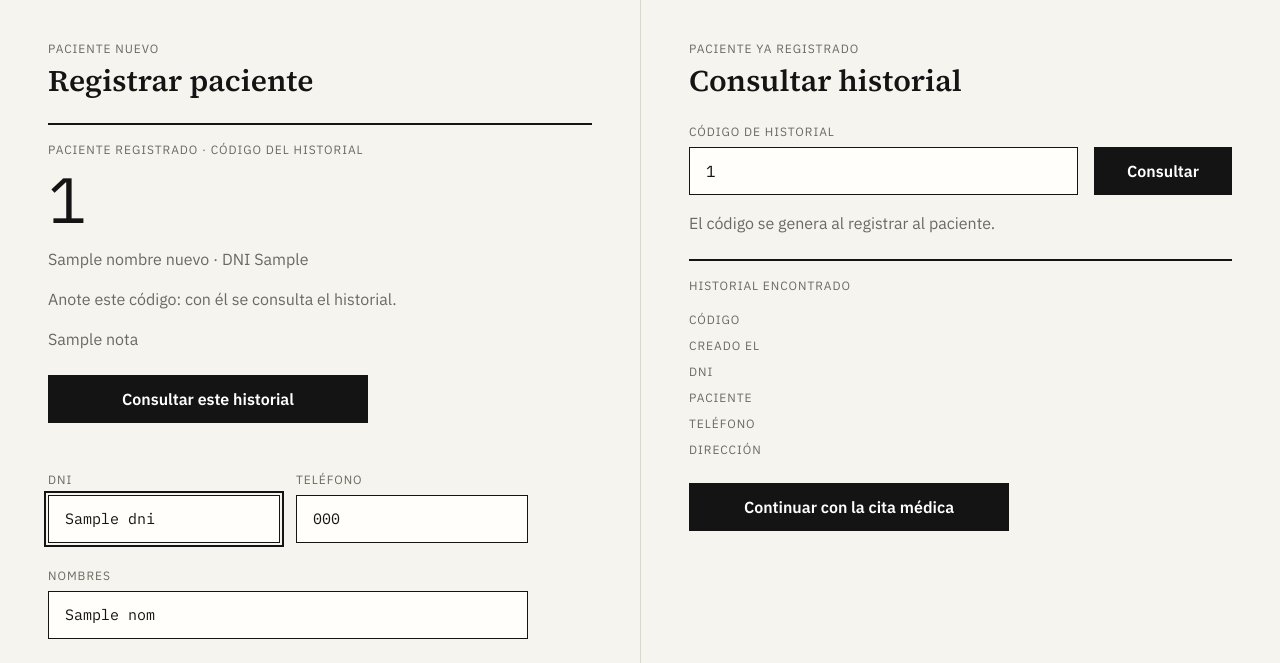
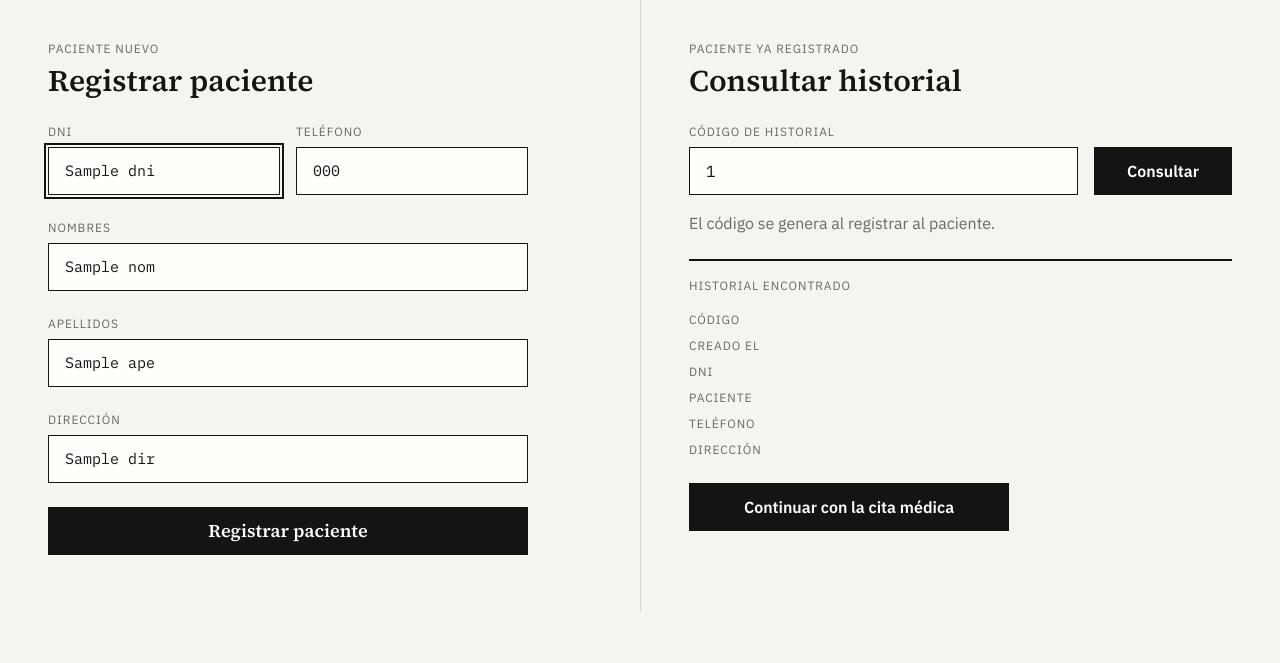
Before and after one commit to jhersonzarate/AtencionMedica, a Spring app: template CentroMedicoMicroVistaHistorialClinico/src/main/resources/templates/historial.html in a window 1280 px wide. Shown: the part 56-719 px from the top of the page. After the commit the page ends 667 px from the top, so only its background shows below. Run offline with Thymeleaf, Linux system fonts and the light colour scheme; the template is opened without the code that fills it: most values are stand-ins (such as "Sample title", 1, 10 or a date in 2020); data that the repository does not hold is empty.

Commit message:
Actualizacion 13

```diff
--- a/CentroMedicoMicroVistaAtencionMedica/src/main/resources/templates/detalle.html
+++ b/CentroMedicoMicroVistaAtencionMedica/src/main/resources/templates/detalle.html
@@ -31,8 +31,6 @@
 
             <div th:if="${atencion}">
                 <div class="aviso ok" role="status">La atención quedó registrada y la cita pasó a atendida.</div>
-                <p class="etiqueta">Código de atención</p>
-                <p class="codigo-grande" th:text="${atencion.idAtencion()}">1</p>
                 <dl class="datos">
                     <dt>Fecha</dt><dd th:text="${atencion.fec()}">2026-11-05</dd>
                     <dt>Diagnóstico</dt><dd><p class="texto-largo" th:text="${atencion.diagnostico()}">Diagnóstico</p></dd>
--- a/CentroMedicoMicroVistaHistorialClinico/src/main/resources/templates/historial.html
+++ b/CentroMedicoMicroVistaHistorialClinico/src/main/resources/templates/historial.html
@@ -28,15 +28,6 @@
             <h2>Registrar paciente</h2>
 
             <div class="aviso" role="alert" th:if="${errorRegistro}" th:text="${errorRegistro}"></div>
-
-            <div class="regla" th:if="${idNuevo}">
-                <p class="etiqueta">Paciente registrado · código del historial</p>
-                <p class="codigo-grande" th:text="${idNuevo}">1</p>
-                <p class="detalle gris"><span th:text="${nombreNuevo}">Nombre</span> · DNI <span th:text="${dniNuevo}">00000000</span></p>
-                <p class="detalle gris">Anote este código: con él se consulta el historial.</p>
-                <p class="detalle gris" th:if="${nota}" th:text="${nota}">Nota</p>
-                <a class="boton" th:href="@{/(idHistorial=${idNuevo})}">Consultar este historial</a>
-            </div>
 
             <form class="formpac" th:action="@{/paciente}" method="post" autocomplete="off">
                 <div class="fila-doble">
```
Also changed, not shown: 6 other files.
